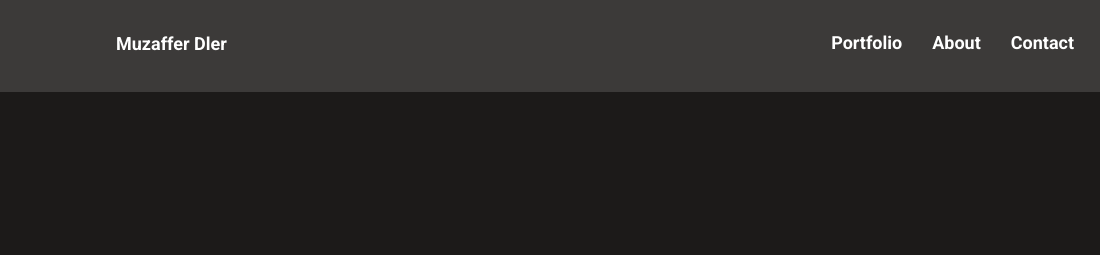
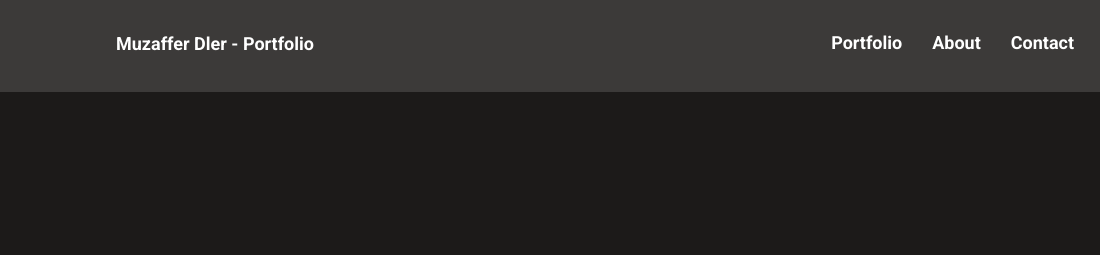
Before and after one commit to jellywiz/Microverse-Profile-First-Project-Mobile, a website: page index.html in a window 1280 px wide. Shown: the top 255 px of the page, 0-1100 px from the left. Drawn offline with Linux system fonts and the light colour scheme.

Commit message:
Title-Fix

```diff
--- a/index.html
+++ b/index.html
@@ -12,7 +12,7 @@
 <body>
     <header>
         <nav class="navbar">
-            <a class='logo'>Muzaffer Dler</a>
+            <a class='logo'>Muzaffer Dler - Portfolio</a>
 
             <div class="desktop-nav">
                 <div class="desktop-header">
```
